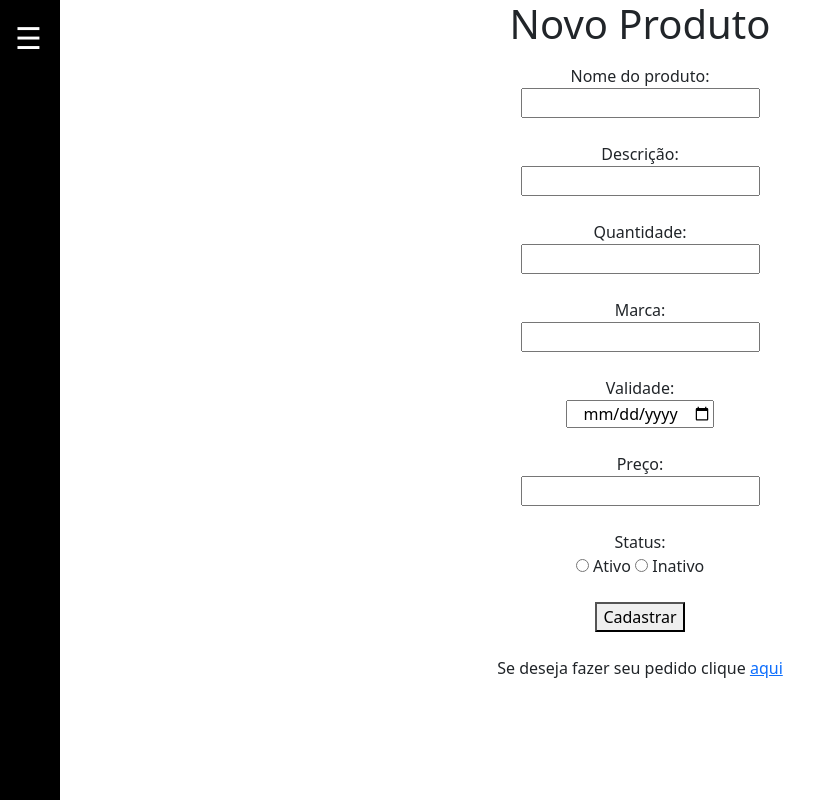
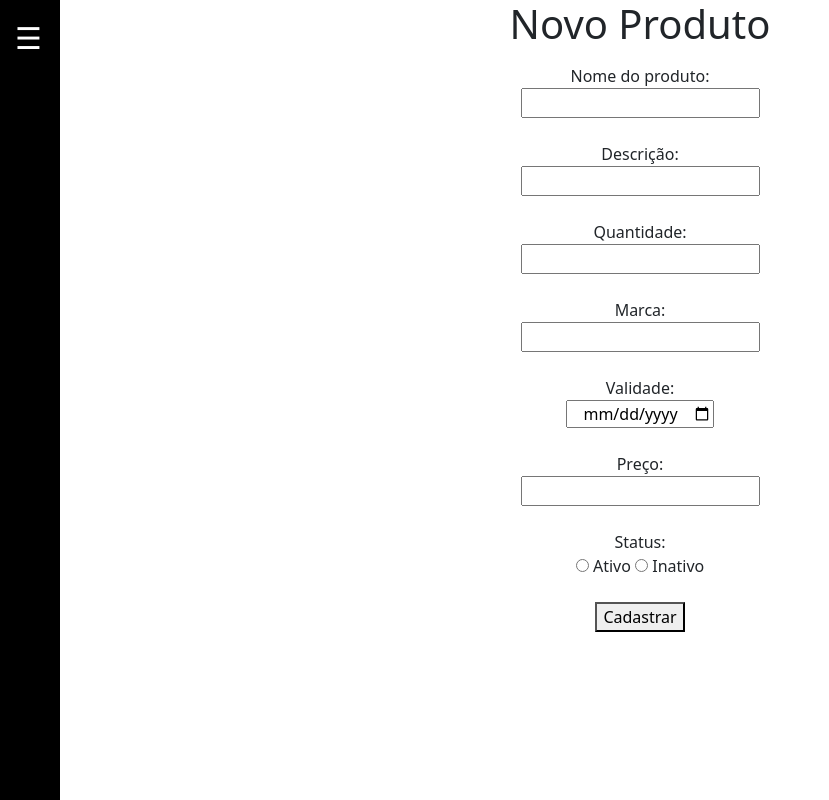
Before and after one commit to AlexWilliamSilva/pj_salaonovoestilo, a PHP site: page /CRUD/forms_prod.php in a window 1280 px wide. Shown: the whole page, without its empty margins (0-829 px from the left). Run offline with PHP 8.4, Linux system fonts and the light colour scheme.

Commit message:
23/09 - alterando o produtos do crud

```diff
--- a/CRUD/forms_prod.php
+++ b/CRUD/forms_prod.php
@@ -108,7 +108,6 @@ require_once "nav.php";
                 <input type="hidden" name="id_prod" value="<?= htmlspecialchars($id_prod) ?>">
                 <button type="submit" style="cursor: pointer;"><?= ($id_prod == -1) ? "Cadastrar" : "Salvar" ?></button>
                 <br><br>
-                <p>Se deseja fazer seu pedido clique <a class="aqui" href="pedido.php">aqui</a></p>
 
             </fieldset>
         </div>
```
